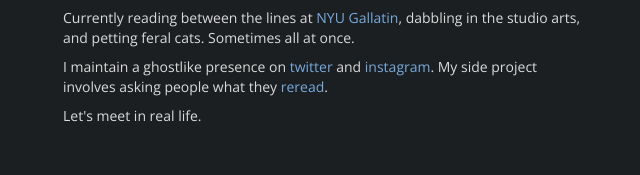
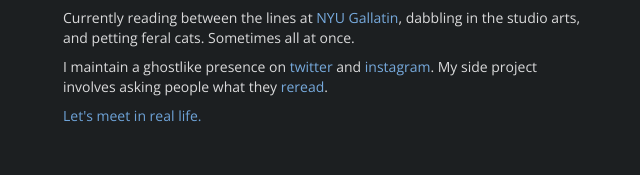
Before and after one commit to alicecai/alicecai.github.io, a Jekyll site: the page built from index.html, in a window 1280 px wide. Shown: the part 125-300 px from the top of the page, without its empty margins (317-957 px from the left). Built offline with Jekyll 4.4.1, drawn with Linux system fonts in a browser that asks for light colours; Markdown is read by kramdown in place of the engine named in the settings; the list of posts is cut into pages by our own code; comment, search, counter and statistics services are not loaded.

Commit message:
:wink: :wink:

```diff
--- a/index.html
+++ b/index.html
@@ -8,7 +8,7 @@ title: the internet is lovely, dark & deep
 
 <p>I maintain a ghostlike presence on <a href="https://twitter.com/linesforthefort">twitter</a> and <a href="https://instagram.com/linesforthefort">instagram</a>. My side project involves asking people what they <a href="http://rereadthis.com">reread</a>.</p>
 
-<p>Let's meet in real life.</p>
+<p><font color="6ea3d8">Let's meet in real life.</font></p>
 
 <ul class="posts">
   {% for post in site.posts %}
```
Also changed, not shown: 2 other files.
